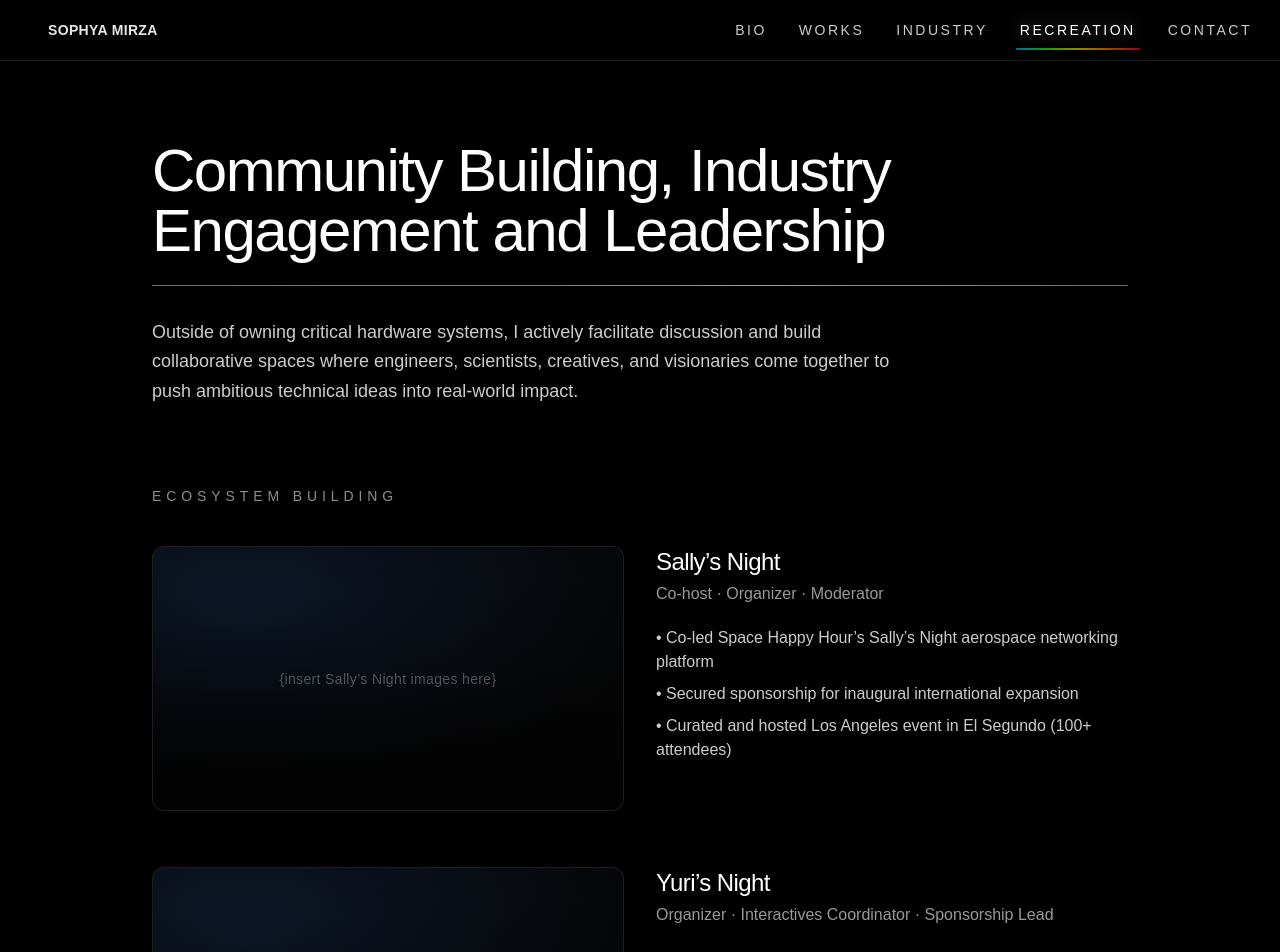
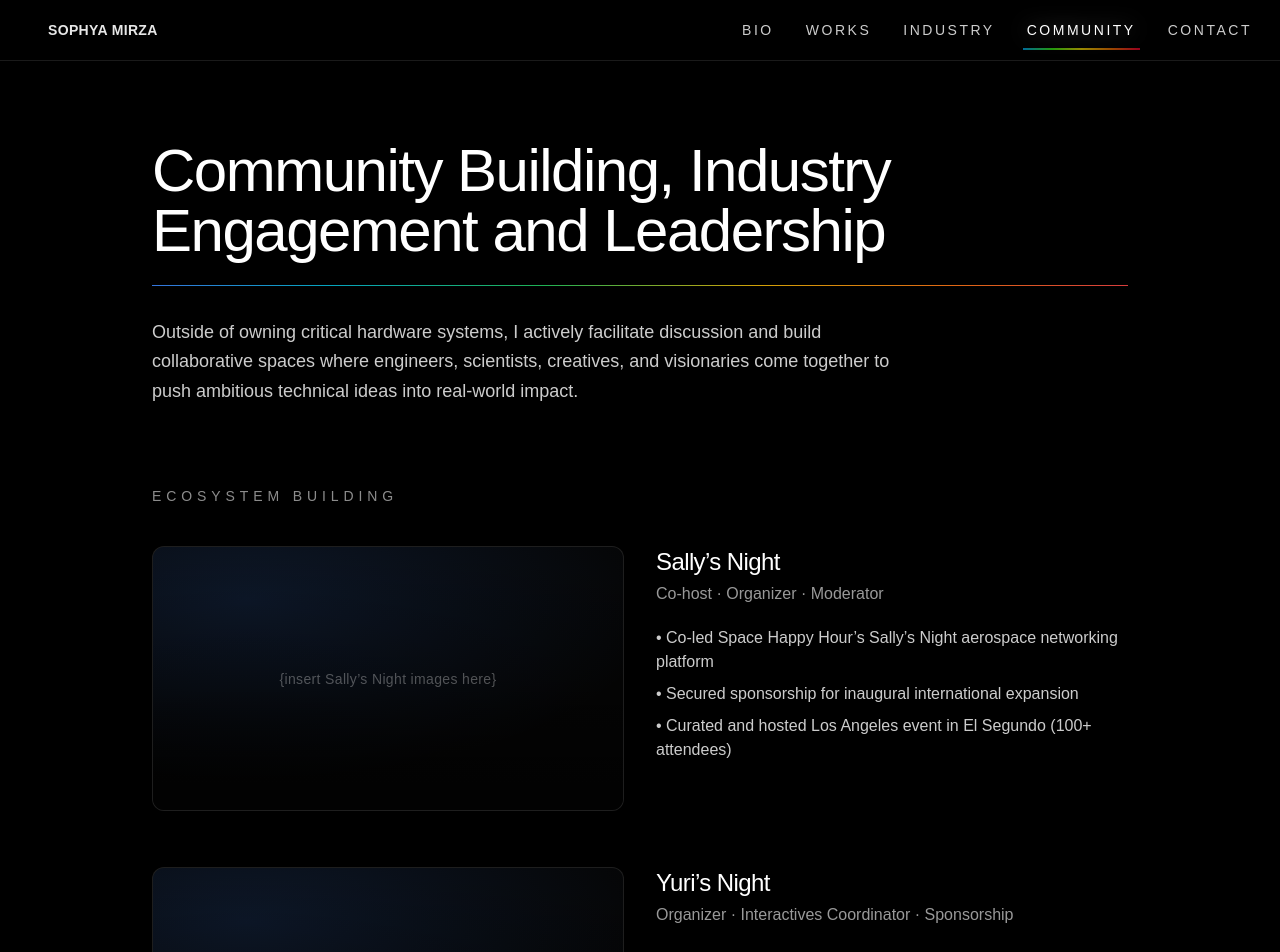
Before and after one commit to sophyamirza/sophya-portfolio, a Next.js app: page /recreation in a window 1280 px wide. Shown: the top 952 px of the page. Built offline with nearby package versions, Linux system fonts and the light colour scheme; a web font is replaced by a local one.

Commit message:
Update navbar label to Community

```diff
--- a/app/recreation/page.tsx
+++ b/app/recreation/page.tsx
@@ -68,7 +68,7 @@ export default function RecreationPage() {
               <div>
                 <h3 className="text-2xl tracking-tight">Yuri’s Night</h3>
                 <div className="mt-1 text-white/60">
-                  Organizer · Interactives Coordinator · Sponsorship Lead
+                  Organizer · Interactives Coordinator · Sponsorship
                 </div>
 
                 <ul className="mt-5 space-y-2 text-white/80">
--- a/components/NavBar.tsx
+++ b/components/NavBar.tsx
@@ -7,7 +7,7 @@ const nav = [
   { href: "/bio", label: "BIO" },
   { href: "/works", label: "WORKS" },
   { href: "/industry", label: "INDUSTRY" },
-  { href: "/recreation", label: "RECREATION" },
+  { href: "/recreation", label: "COMMUNITY" },
   { href: "/contact", label: "CONTACT" },
 ];
 
```
